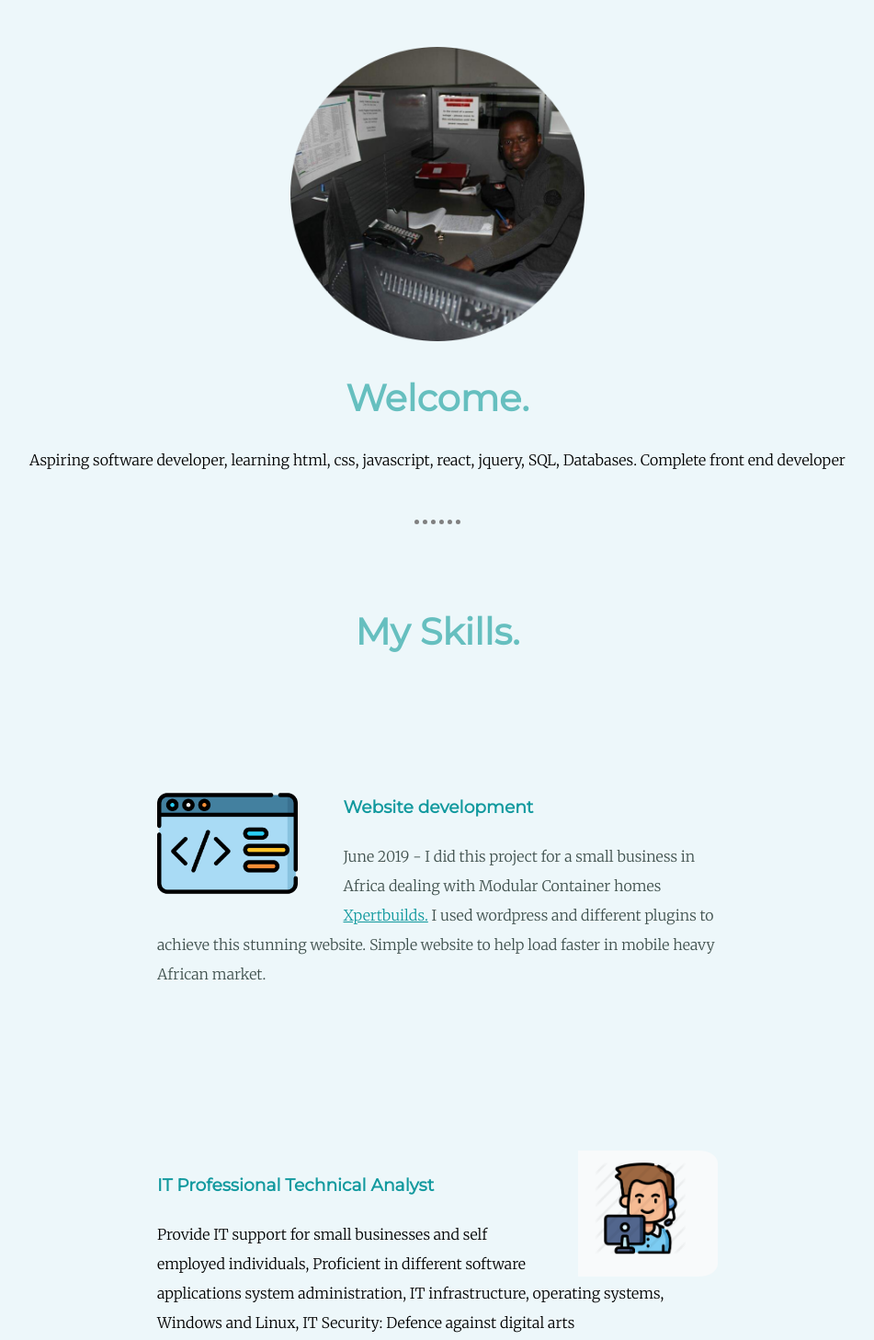
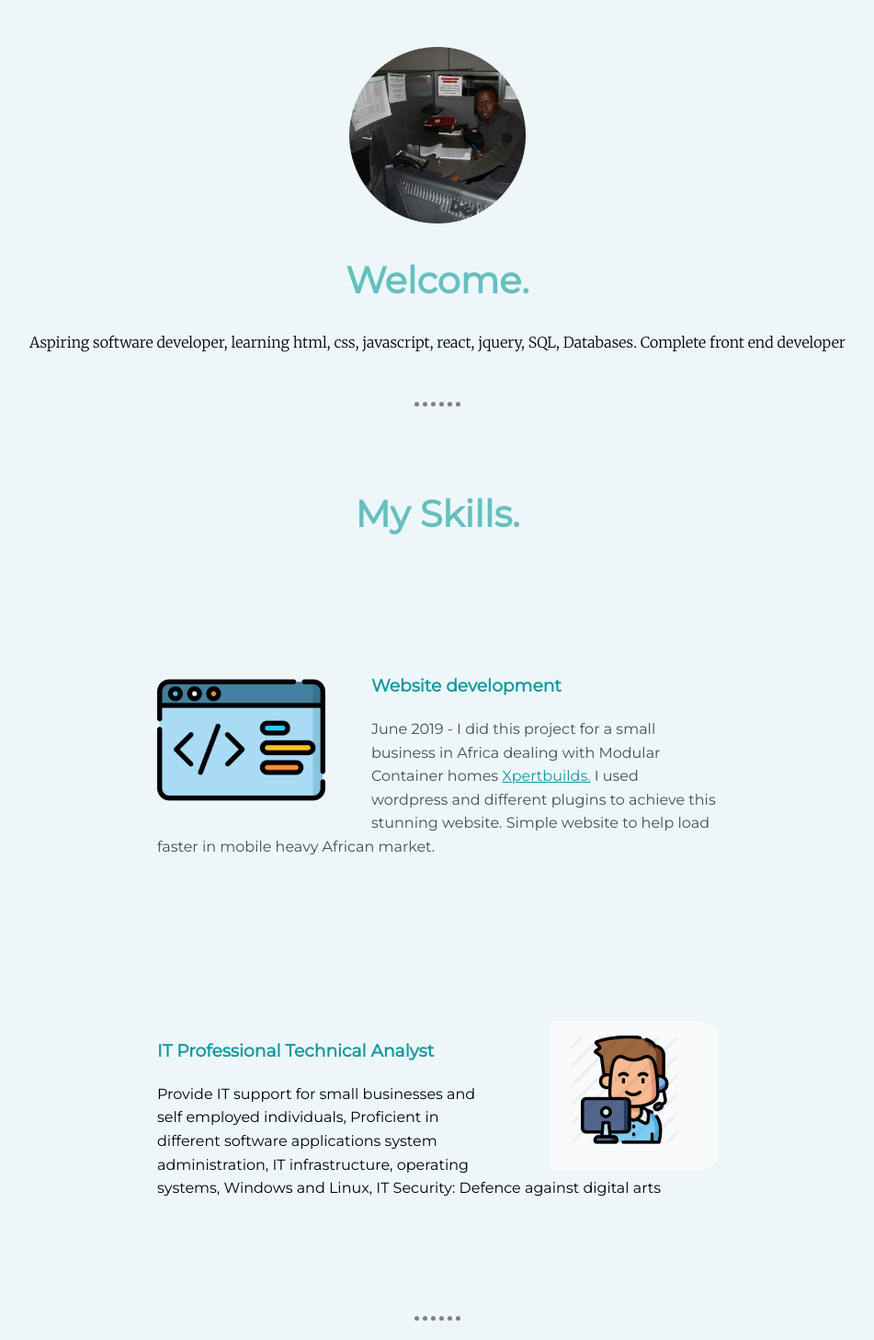
Before and after one commit to rmucheri/rufuswebsite, a plain HTML site: page index.html in a window 1280 px wide. Shown: the part 771-2228 px from the top of the page at 92% size, without its empty margins (164-1115 px from the left). Drawn offline with Linux system fonts and the light colour scheme.

Commit message:
Update styles.css

```diff
--- a/css/styles.css
+++ b/css/styles.css
@@ -32,6 +32,8 @@ h3 {
 
 .intro {
  color: #40514E;
+ line-height: 1.6;
+ font-family: 'Montserrat', sans-serif;
 }
 
 .top-cloud {
@@ -58,9 +60,12 @@ h3 {
   padding-left: 50px;
 }
 
-.nerd, .code, .tech {
-  width: 25%;
+.code, .tech {
+  width: 30%;
   border-radius: 10%;
+}
+.nerd {
+  width: 15%;
 }
 
 a {
@@ -80,8 +85,9 @@ h2 p {
   width: 50%;
   margin: 100px auto 100px auto;
   text-align: left;
-  line-height: 2;
+  line-height: 1.6;
   padding: 30px;
+  font-family: 'Montserrat', serif;
 }
 .footer-link {
   padding: 10px;
```
